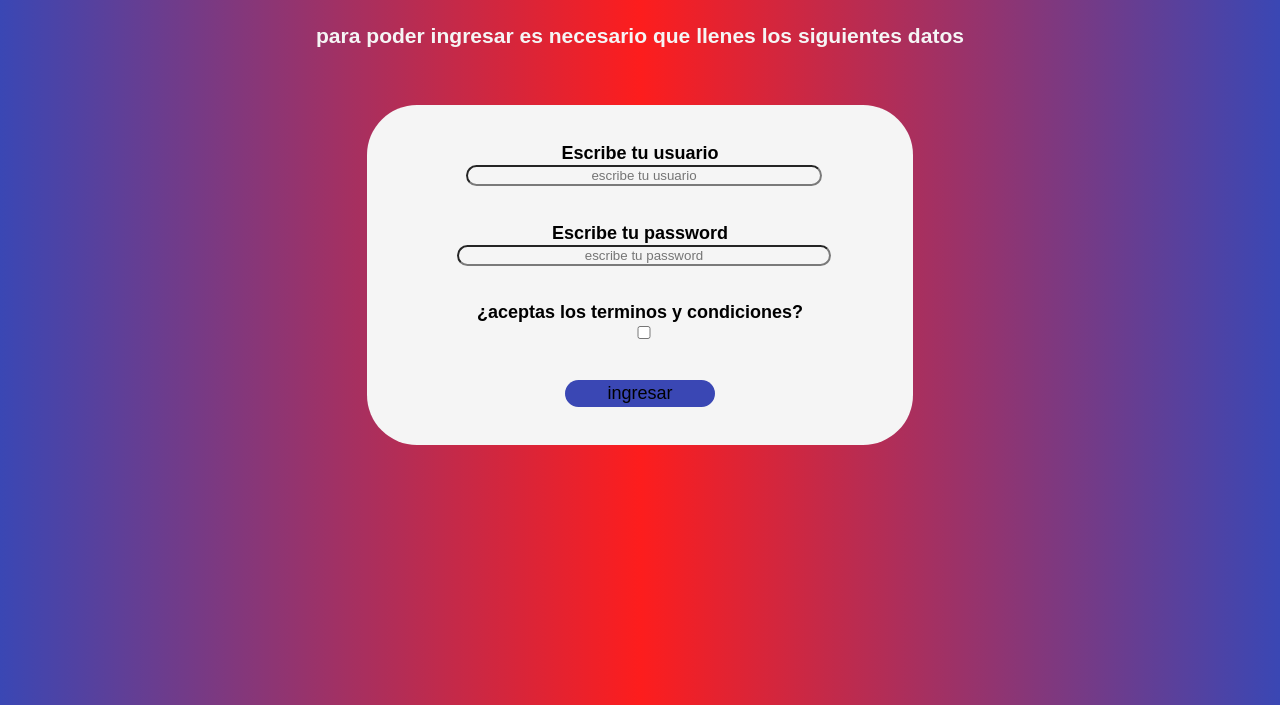
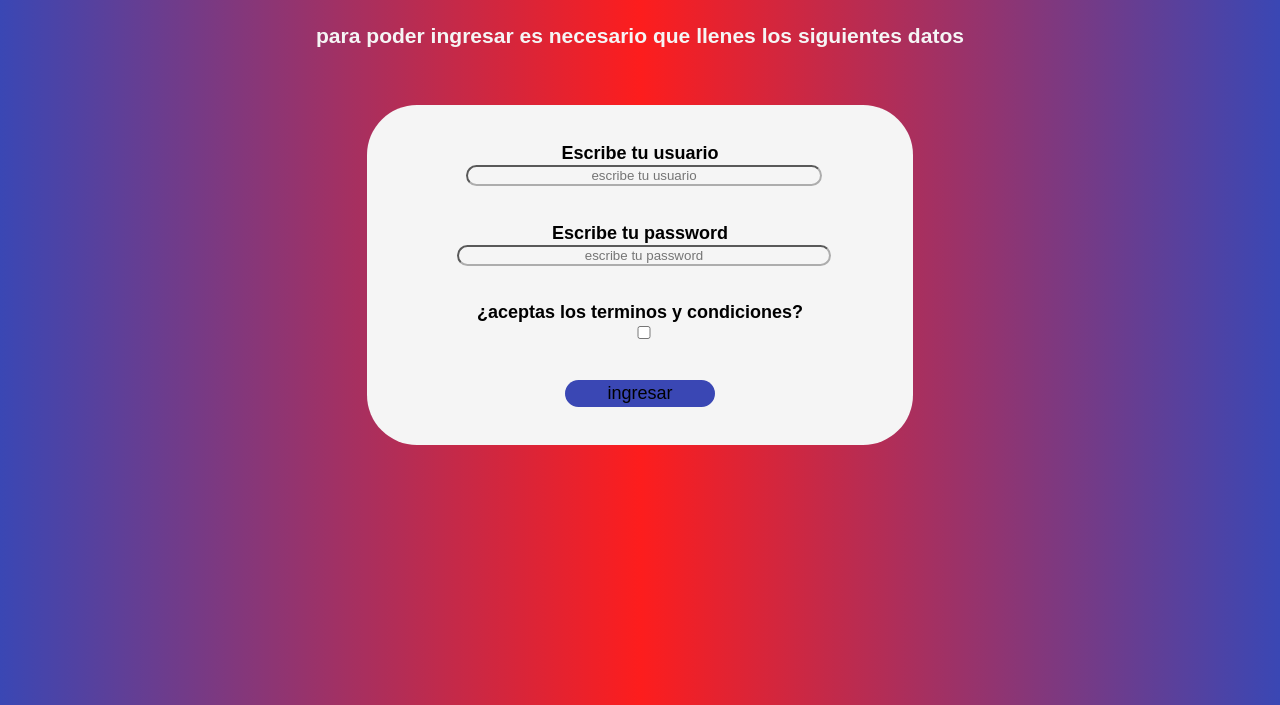
Before and after one commit to nicolasnos/ejercicios-vacaciones-BIT, a plain HTML site: page docs/index.html in a window 1280 px wide. Shown: the part 95-800 px from the top of the page. Drawn offline with Linux system fonts and the light colour scheme.

Commit message:
css finished

```diff
--- a/docs/index.css
+++ b/docs/index.css
@@ -36,13 +36,14 @@ form {
 
 form input {
   width: 100%;
-  border-color: #7a7a7a;
+  border-color: #adadad;
   background-color: #f5f5f5;
   border-radius: 50px;
   text-align: center;
 }
 form input:focus{
-  background-color: #7a7a7a;
+  border-color: transparent;
+  background-color: #adadad;
   transition: 0.5s;
 }
 
```
